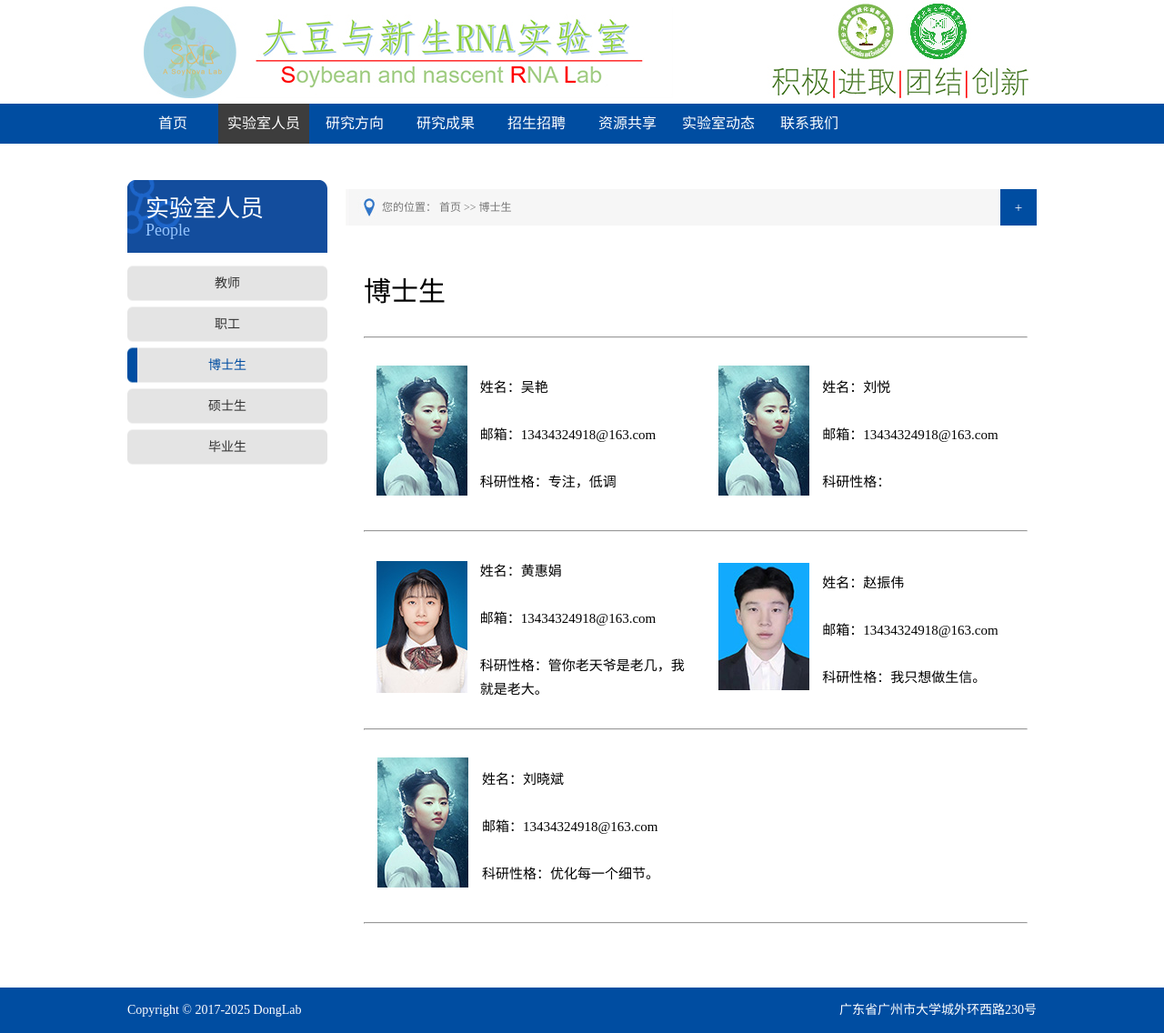
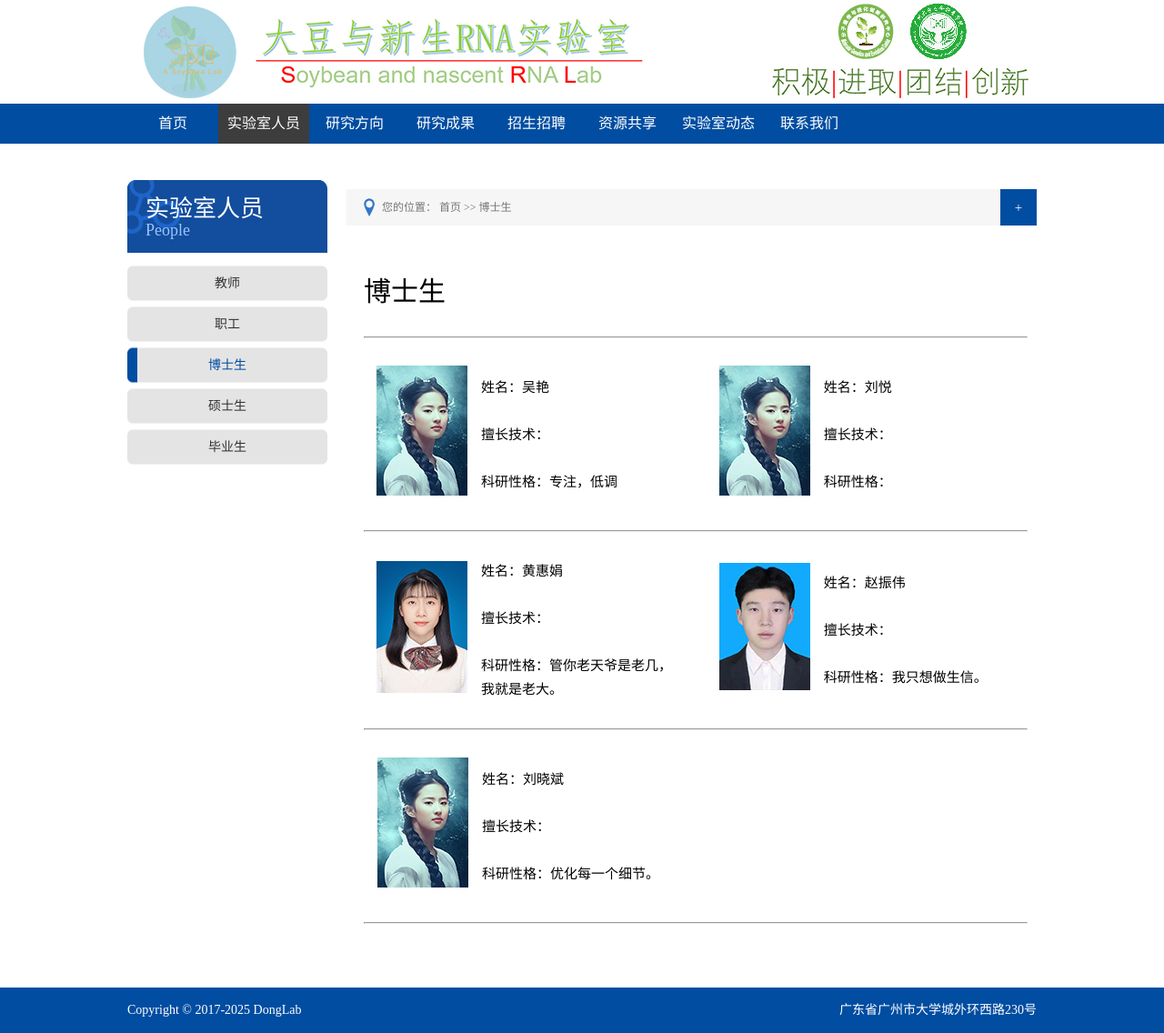
Before and after one commit to zhanweimin2021/zhanweimin2021.github.io, a Jekyll site: the page built from pages/doctor.html, in a window 1280 px wide. Shown: the whole page at 91% size. Built offline with Jekyll 4.4.1, drawn with Linux system fonts in a browser that asks for light colours.

Commit message:
Update doctor.html

```diff
--- a/pages/doctor.html
+++ b/pages/doctor.html
@@ -17,27 +17,27 @@
       <table style="margin-top:30px;margin-bottom:30px">
         <tr>
           <td width="120"><p align="center"><img src="/images/staff/moyayong.jpg"></p></td>
-          <td width="235"><p>姓名：吴艳</p><br><p>邮箱：13434324918@163.com</p><br><p>科研性格：专注，低调</p></td>
+          <td width="235"><p>姓名：吴艳</p><br><p>擅长技术：</p><br><p>科研性格：专注，低调</p></td>
           <td width="20"></td>
           <td width="120"><p align="center"><img src="/images/staff/moyayong.jpg"></p></td>
-          <td width="235"><p>姓名：刘悦</p><br><p>邮箱：13434324918@163.com</p><br><p>科研性格：</p></td>
+          <td width="235"><p>姓名：刘悦</p><br><p>擅长技术：</p><br><p>科研性格：</p></td>
         </tr>
       </table>
       <hr>
       <table style="margin-top:30px;margin-bottom:30px">
         <tr>
           <td width="120"><p align="center"><img src="/images/staff/huanghuijuan.jpg"></p></td>
-          <td width="235"><p>姓名：黄惠娟</p><br><p>邮箱：13434324918@163.com</p><br><p>科研性格：管你老天爷是老几，我就是老大。</p></td>
+          <td width="235"><p>姓名：黄惠娟</p><br><p>擅长技术：</p><br><p>科研性格：管你老天爷是老几，我就是老大。</p></td>
           <td width="20"></td>
           <td width="120"><p align="center"><img src="/images/staff/zhaozhenwei.jpg"></p></td>
-          <td width="235"><p>姓名：赵振伟</p><br><p>邮箱：13434324918@163.com</p><br><p>科研性格：我只想做生信。</p></td>
+          <td width="235"><p>姓名：赵振伟</p><br><p>擅长技术：</p><br><p>科研性格：我只想做生信。</p></td>
         </tr>
       </table>
       <hr>
       <table style="margin-top:30px;margin-bottom:30px">
         <tr>
           <td width="120"><p align="center"><img src="/images/staff/moyayong.jpg"></p></td>
-          <td width="235"><p>姓名：刘晓斌</p><br><p>邮箱：13434324918@163.com</p><br><p>科研性格：优化每一个细节。</p></td>
+          <td width="235"><p>姓名：刘晓斌</p><br><p>擅长技术：</p><br><p>科研性格：优化每一个细节。</p></td>
           <td width="20"></td>
         </tr>
       </table>
```
